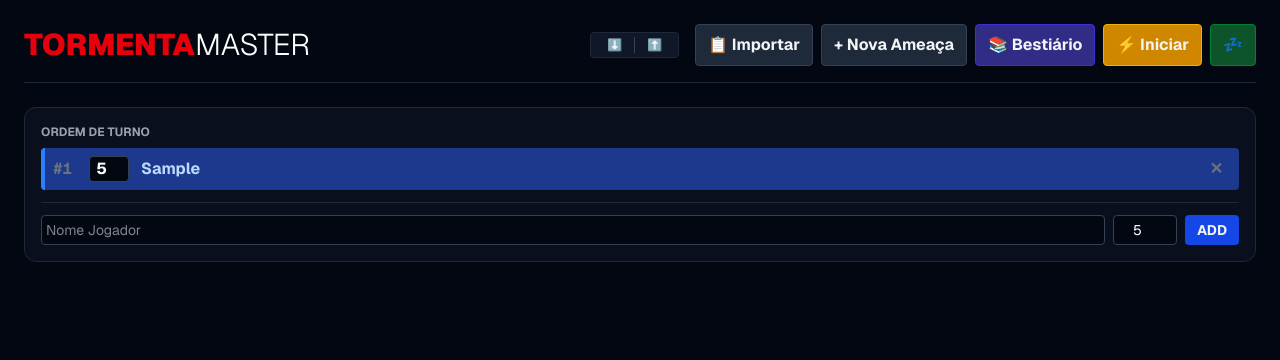
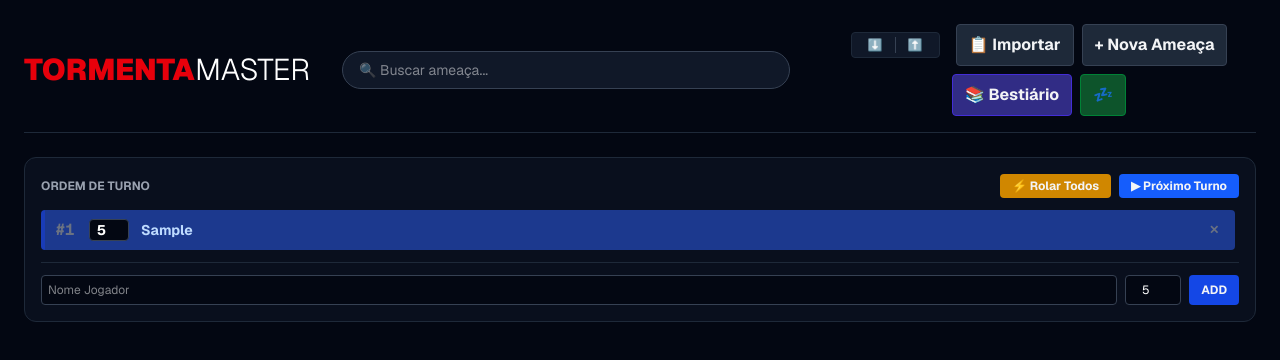
Before and after one commit to mfmwes/TormentaMaster, a Next.js app: page / in a window 1280 px wide. Both pictures are taken after typing "Sample", "5" into the empty fields and a click on the button "ADD". Shown: the top 360 px of the page. Built offline with nearby package versions, Linux system fonts and the light colour scheme.

Commit message:
busca e sistema de turno e highlight

```diff
--- a/app/page.tsx
+++ b/app/page.tsx
@@ -12,17 +12,24 @@ export default function Page() {
   const [ameacas, setAmeacas] = useState<Ameaca[]>([]);
   const [jogadores, setJogadores] = useState<Jogador[]>([]);
   const [bestiario, setBestiario] = useState<ModeloAmeaca[]>([]);
+
+  // UI State
   const [modalResultado, setModalResultado] = useState<ResultadoRolagem | null>(null);
   const [modalCondicaoId, setModalCondicaoId] = useState<string | null>(null);
   const [mostrarBestiario, setMostrarBestiario] = useState(false);
   const [mostrarImportacao, setMostrarImportacao] = useState(false);
   const [isClient, setIsClient] = useState(false);
+
+  // New UI States (Escala)
+  const [busca, setBusca] = useState("");
+  const [turnoIndex, setTurnoIndex] = useState(-1); // -1 = combate não começou ou ninguém selecionado
+
+  // Inputs temporários
   const [novoNomeJog, setNovoNomeJog] = useState("");
   const [novoInicJog, setNovoInicJog] = useState("");
 
   useEffect(() => {
     setIsClient(true);
-    // Nota: Mudamos a versão para v5 para limpar dados antigos incompatíveis (ataques string -> acoes array)
     const mesa = localStorage.getItem("t20-master-screen-v5");
     if (mesa) { const p = JSON.parse(mesa); setAmeacas(p.ameacas||[]); setJogadores(p.jogadores||[]); }
     const best = localStorage.getItem("t20-bestiario-v3");
@@ -39,12 +46,18 @@ export default function Page() {
     return Math.floor(Math.random() * 20) + 1 + (match ? parseInt(match[1]) : 0);
   };
   const rolarIniciativaIndividual = (id: string) => setAmeacas(prev => prev.map(a => a.id !== id ? a : { ...a, iniciativaAtual: calcularIniciativa(a.pericias) }));
-  const rolarIniciativaGlobal = () => setAmeacas(prev => prev.map(a => ({ ...a, iniciativaAtual: calcularIniciativa(a.pericias) })));
+
+  const rolarIniciativaGlobal = () => {
+    setAmeacas(prev => prev.map(a => ({ ...a, iniciativaAtual: calcularIniciativa(a.pericias) })));
+    setTurnoIndex(0); // Reseta o turno para o primeiro
+  };
+
   const updateAmeaca = (id: string, campo: keyof Ameaca, valor: any) => setAmeacas(prev => prev.map(a => a.id === id ? { ...a, [campo]: valor } : a));
   const removeAmeaca = (id: string) => setAmeacas(prev => prev.filter(a => a.id !== id));
   const cloneAmeaca = (original: Ameaca) => setAmeacas([...ameacas, { ...original, id: crypto.randomUUID(), nome: `${original.nome} (Cópia)`, iniciativaAtual: undefined }]);
   const toggleCondicao = (id: string, cond: string) => setAmeacas(prev => prev.map(a => a.id !== id ? a : { ...a, condicoes: a.condicoes.includes(cond) ? a.condicoes.filter(c => c !== cond) : [...a.condicoes, cond] }));
-  const descansar = () => { if(confirm("Resetar PV/PM e Condições de todos?")) setAmeacas(prev => prev.map(a => ({...a, pvAtual: a.pvMax, pmAtual: a.pmMax, condicoes: []}))); };
+
+  const descansar = () => { if(confirm("Resetar PV/PM e Condições de todos?")) { setAmeacas(prev => prev.map(a => ({...a, pvAtual: a.pvMax, pmAtual: a.pmMax, condicoes: []}))); setTurnoIndex(-1); }};
 
   const atributosPadrao: Atributos = { for: "0", des: "0", con: "0", int: "0", sab: "0", car: "0" };
 
@@ -99,15 +112,45 @@ export default function Page() {
     ...jogadores.map(j => ({ id: j.id, nome: j.nome, iniciativa: j.iniciativa, tipo: "JOGADOR" as const }))
   ].sort((a, b) => b.iniciativa - a.iniciativa);
 
+  // Lógica de Avançar Turno
+  const proximoTurno = () => {
+      if (timeline.length === 0) return;
+      setTurnoIndex((prev) => (prev + 1) % timeline.length);
+  };
+
+  // Filtragem dos Cards
+  const ameacasFiltradas = ameacas.filter(a =>
+    a.nome.toLowerCase().includes(busca.toLowerCase()) ||
+    a.tipo.toLowerCase().includes(busca.toLowerCase())
+  );
+
   if (!isClient) return <div>Carregando...</div>;
+
   return (
     <div className="p-4 md:p-6 bg-gray-950 min-h-screen text-gray-100 font-sans pb-20">
       <ModalRolagem resultado={modalResultado} fechar={() => setModalResultado(null)} />
       {modalCondicaoId && <ModalCondicoes ameaca={ameacas.find(a => a.id === modalCondicaoId)!} fechar={() => setModalCondicaoId(null)} toggleCondicao={toggleCondicao} />}
       {mostrarBestiario && <ModalBestiario modelos={bestiario} fechar={() => setMostrarBestiario(false)} importar={importarModelo} excluir={(n: string) => setBestiario(prev => prev.filter(b => b.nome !== n))} />}
       {mostrarImportacao && <ModalImportacao fechar={() => setMostrarImportacao(false)} confirmar={processarImportacaoTexto} />}
+
+      {/* HEADER */}
       <header className="flex flex-col xl:flex-row justify-between items-center mb-6 gap-4 border-b border-gray-800 pb-4">
         <h1 className="text-3xl font-black text-red-600">TORMENTA<span className="text-white font-light">MASTER</span></h1>
+
+        {/* Barra de Busca no Header */}
+        <div className="relative w-full max-w-md mx-4">
+            <input
+                type="text"
+                placeholder="🔍 Buscar ameaça..."
+                className="w-full bg-gray-900 border border-gray-700 rounded-full py-2 px-4 text-sm focus:outline-none focus:border-red-500 focus:bg-gray-800 transition"
+                value={busca}
+                onChange={(e) => setBusca(e.target.value)}
+            />
+            {busca && (
+                <button onClick={() => setBusca("")} className="absolute right-3 top-2 text-gray-500 hover:text-white">✕</button>
+            )}
+        </div>
+
         <div className="flex gap-2 items-center flex-wrap justify-center">
            <div className="flex mr-2 bg-gray-900 rounded p-1 border border-gray-800">
               <button onClick={exportar} className="px-3 text-xs text-gray-400 hover:text-white border-r border-gray-700">⬇️</button>
@@ -116,30 +159,81 @@ export default function Page() {
            <button onClick={() => setMostrarImportacao(true)} className="bg-gray-800 hover:bg-gray-700 border border-gray-700 px-3 py-2 rounded font-bold transition flex items-center gap-2">📋 Importar</button>
            <button onClick={addAmeaca} className="bg-gray-800 hover:bg-gray-700 border border-gray-700 px-3 py-2 rounded font-bold transition">+ Nova Ameaça</button>
            <button onClick={() => setMostrarBestiario(true)} className="bg-indigo-900 hover:bg-indigo-800 border border-indigo-700 px-3 py-2 rounded font-bold transition">📚 Bestiário</button>
-           <button onClick={rolarIniciativaGlobal} className="bg-yellow-600 hover:bg-yellow-700 border border-yellow-500 px-3 py-2 rounded font-bold transition">⚡ Iniciar</button>
            <button onClick={descansar} className="bg-green-900 hover:bg-green-800 border border-green-700 px-3 py-2 rounded font-bold transition" title="Descanso">💤</button>
         </div>
       </header>
-      <section className="mb-8 bg-gray-900/50 rounded-xl border border-gray-800 p-4">
-         <h2 className="text-gray-400 text-xs font-bold uppercase mb-2">Ordem de Turno</h2>
-         {timeline.map((item, idx) => (
-             <div key={`${item.tipo}-${item.id}`} className={`flex items-center gap-3 p-2 mb-1 border-l-4 rounded bg-opacity-20 ${item.tipo === 'AMEACA' ? 'border-red-600 bg-gray-800' : 'border-blue-500 bg-blue-900'}`}>
-                 <span className="text-gray-500 font-mono w-6 font-bold">#{idx+1}</span>
-                 <input type="number" className="w-10 bg-gray-950 text-center rounded text-white font-bold border border-gray-700" value={item.iniciativa} onChange={(e) => { if(item.tipo === 'AMEACA') updateAmeaca(item.id, 'iniciativaAtual', Number(e.target.value)); else setJogadores(prev => prev.map(j => j.id === item.id ? {...j, iniciativa: Number(e.target.value)} : j)) }} />
-                 <span className={`flex-grow font-bold ${item.tipo === 'AMEACA' ? 'text-red-200' : 'text-blue-200'}`}>{item.nome}</span>
-                 {item.tipo === 'JOGADOR' && <button onClick={() => setJogadores(prev => prev.filter(j => j.id !== item.id))} className="text-gray-500 hover:text-red-500 font-bold px-2">✕</button>}
+
+      {/* TIMELINE DE TURNO */}
+      <section className="mb-8 bg-gray-900/50 rounded-xl border border-gray-800 p-4 relative">
+         <div className="flex justify-between items-center mb-3">
+             <h2 className="text-gray-400 text-xs font-bold uppercase">Ordem de Turno</h2>
+             <div className="flex gap-2">
+                 <button onClick={rolarIniciativaGlobal} className="text-xs bg-yellow-600 hover:bg-yellow-700 px-3 py-1 rounded font-bold transition">⚡ Rolar Todos</button>
+                 <button onClick={proximoTurno} className="text-xs bg-blue-600 hover:bg-blue-700 px-3 py-1 rounded font-bold transition flex items-center gap-1">
+                     ▶ Próximo Turno
+                 </button>
              </div>
-         ))}
+         </div>
+
+         <div className="flex flex-col gap-1 max-h-60 overflow-y-auto pr-1">
+            {timeline.length === 0 ? <p className="text-gray-600 italic text-sm text-center py-2">Combate não iniciado.</p> : null}
+            {timeline.map((item, idx) => {
+                const isTurnoAtual = idx === turnoIndex;
+                return (
+                    <div key={`${item.tipo}-${item.id}`}
+                        className={`flex items-center gap-3 p-2 border-l-4 rounded transition-all duration-300 ${
+                            isTurnoAtual
+                            ? 'bg-gray-700 border-yellow-400 shadow-lg scale-[1.01]'
+                            : 'bg-opacity-20 border-transparent ' + (item.tipo === 'AMEACA' ? 'bg-gray-800 border-l-red-800' : 'bg-blue-900 border-l-blue-800')
+                        }`}
+                        onClick={() => setTurnoIndex(idx)} // Permite clicar para pular para este turno
+                    >
+                        <span className={`font-mono w-6 font-bold text-center ${isTurnoAtual ? 'text-yellow-400' : 'text-gray-500'}`}>
+                            {isTurnoAtual ? '▶' : `#${idx+1}`}
+                        </span>
+                        <input type="number" className="w-10 bg-gray-950 text-center rounded text-white font-bold border border-gray-700 text-sm" value={item.iniciativa} onChange={(e) => { if(item.tipo === 'AMEACA') updateAmeaca(item.id, 'iniciativaAtual', Number(e.target.value)); else setJogadores(prev => prev.map(j => j.id === item.id ? {...j, iniciativa: Number(e.target.value)} : j)) }} />
+                        <span className={`flex-grow font-bold text-sm ${item.tipo === 'AMEACA' ? 'text-red-200' : 'text-blue-200'} ${isTurnoAtual ? 'text-white' : ''}`}>{item.nome}</span>
+                        {item.tipo === 'JOGADOR' && <button onClick={() => setJogadores(prev => prev.filter(j => j.id !== item.id))} className="text-gray-500 hover:text-red-500 font-bold px-2 text-xs">✕</button>}
+                    </div>
+                );
+            })}
+         </div>
+
+         {/* Adicionar Jogador Rápido */}
          <div className="flex gap-2 mt-3 pt-3 border-t border-gray-800">
-            <input placeholder="Nome Jogador" className="bg-gray-950 p-1 rounded text-white border border-gray-700 text-sm flex-grow" value={novoNomeJog} onChange={e => setNovoNomeJog(e.target.value)} />
-            <input type="number" placeholder="Inic" className="bg-gray-950 p-1 rounded text-white border border-gray-700 text-sm w-16 text-center" value={novoInicJog} onChange={e => setNovoInicJog(e.target.value)} />
-            <button onClick={() => { if(novoNomeJog) { setJogadores([...jogadores, {id: crypto.randomUUID(), nome: novoNomeJog, iniciativa: Number(novoInicJog)}]); setNovoNomeJog(""); }}} className="bg-blue-700 hover:bg-blue-600 px-3 rounded font-bold text-sm">ADD</button>
+            <input placeholder="Nome Jogador" className="bg-gray-950 p-1.5 rounded text-white border border-gray-700 text-xs flex-grow focus:border-blue-500 focus:outline-none" value={novoNomeJog} onChange={e => setNovoNomeJog(e.target.value)} onKeyDown={e => e.key === 'Enter' && setNovoNomeJog((e.target as any).value) } />
+            <input type="number" placeholder="Inic" className="bg-gray-950 p-1.5 rounded text-white border border-gray-700 text-xs w-14 text-center focus:border-blue-500 focus:outline-none" value={novoInicJog} onChange={e => setNovoInicJog(e.target.value)} />
+            <button onClick={() => { if(novoNomeJog) { setJogadores([...jogadores, {id: crypto.randomUUID(), nome: novoNomeJog, iniciativa: Number(novoInicJog)}]); setNovoNomeJog(""); }}} className="bg-blue-700 hover:bg-blue-600 px-3 rounded font-bold text-xs transition">ADD</button>
          </div>
       </section>
+
+      {/* GRID DE CARDS FILTRADO */}
       <div className="grid grid-cols-1 md:grid-cols-2 lg:grid-cols-3 xl:grid-cols-4 gap-6">
-        {ameacas.map(a => (
-          <ThreatCard key={a.id} ameaca={a} onUpdate={updateAmeaca} onDelete={removeAmeaca} onClone={cloneAmeaca} onSaveModel={salvarModelo} onToggleCondition={() => setModalCondicaoId(a.id)} onRoll={rolar} onRollIniciativa={() => rolarIniciativaIndividual(a.id)} />
-        ))}
+        {ameacasFiltradas.length === 0 && ameacas.length > 0 && (
+            <div className="col-span-full text-center py-10 text-gray-500">
+                Nenhuma ameaça encontrada para "{busca}".
+            </div>
+        )}
+
+        {ameacasFiltradas.map(a => {
+            // Verifica se é o turno desta ameaça para destacar o card
+            const isTurno = timeline[turnoIndex]?.id === a.id;
+
+            return (
+                <div key={a.id} className={`transition-all duration-500 ${isTurno ? 'ring-2 ring-yellow-400 shadow-2xl shadow-yellow-900/20 scale-[1.02] z-10' : ''}`}>
+                    <ThreatCard
+                        ameaca={a}
+                        onUpdate={updateAmeaca}
+                        onDelete={removeAmeaca}
+                        onClone={cloneAmeaca}
+                        onSaveModel={salvarModelo}
+                        onToggleCondition={() => setModalCondicaoId(a.id)}
+                        onRoll={rolar}
+                        onRollIniciativa={() => rolarIniciativaIndividual(a.id)}
+                    />
+                </div>
+            );
+        })}
       </div>
     </div>
   );
```
